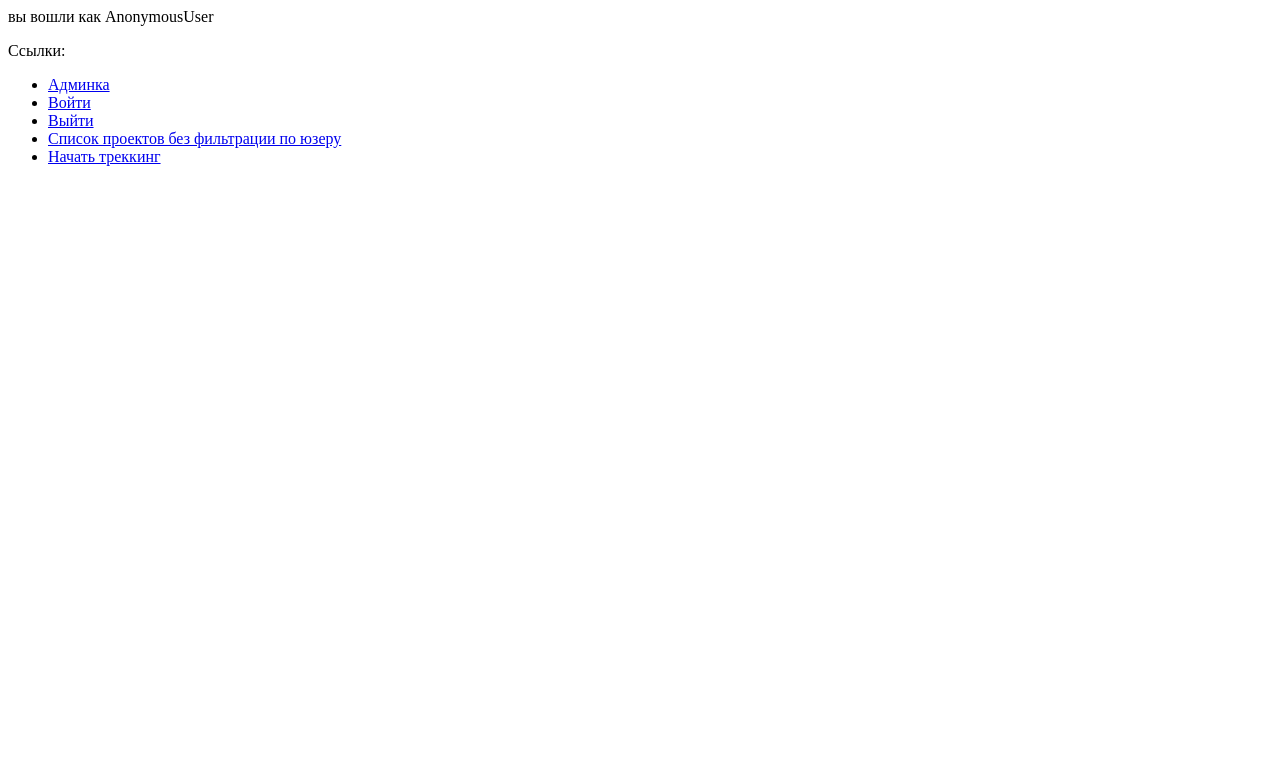
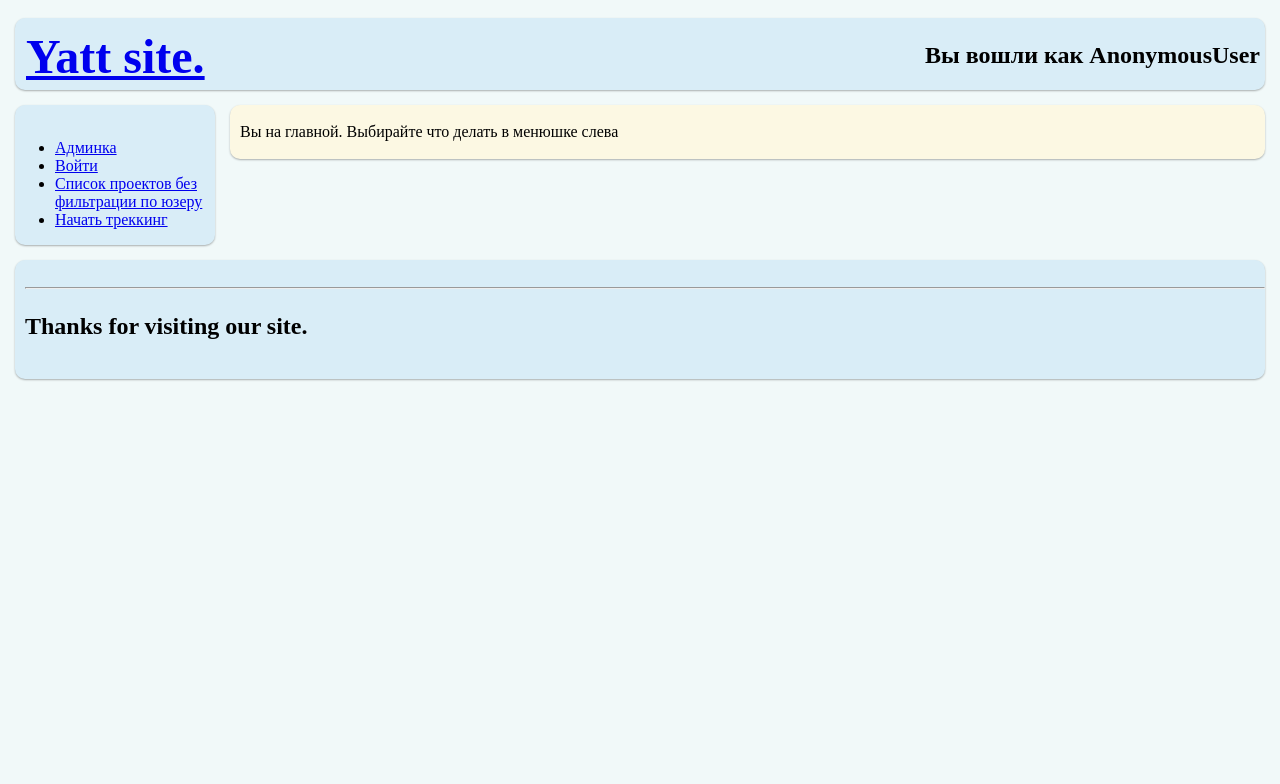
Before and after one commit to velpavel/yatt, a Django app: page / in a window 1280 px wide. Shown: the top 784 px of the page. Run offline with Django 3.2, Linux system fonts and the light colour scheme.

Commit message:
Add basic makeup.
Добавлена базовая вёрстка. меню помещено  отдельный блок и теперь есть на
каждой страничке.

```diff
--- a/yatt/yatt/settings.py
+++ b/yatt/yatt/settings.py
@@ -121,7 +121,8 @@ INSTALLED_APPS = (
     'django.contrib.admin',
     # Uncomment the next line to enable admin documentation:
     # 'django.contrib.admindocs',
-    'timerecords'
+    'timerecords',
+    'yatt',
 )
 
 # A sample logging configuration. The only tangible logging
--- /dev/null
+++ b/yatt/yatt/static/main.css
@@ -0,0 +1,44 @@
+Body{
+    margin: 15px;
+    margin-top:0px;
+    padding: 0;
+    padding-top:0px;
+    background:#f1f9f9;
+ }
+ div{
+    border-radius: 10px;}
+#head_block, #menu_block, #content_block, #footer_block{
+    box-shadow: 0 1px 2px rgba(0, 0, 0, 0.3);}
+
+#head_block{
+    position:relative;
+    background:#D9EDF7;
+    padding: 10px 10px 5px 10px; /* Поля вокруг текста */
+    margin-bottom: 15px; /* Расстояние между заголовком и колонками */
+    font-size: 24px; /* Размер шрифта */
+    font-weight: bold; /* Жирное начертание */
+    color: black; /* Цвет символов */}
+
+#head_block h1{
+        margin:1px;}
+#hi_block{
+    position:absolute;
+    top: 0px;
+    right: 5px;}
+#menu_block{
+    width: 200px; /* Ширина меню */
+    background:#D9EDF7;
+    float: left;}
+#content_block{
+    background:#FCF8E3;
+    margin-left: 215px;    /* Отступ слева */
+    padding: 2px 10px;}
+#footer_block{
+    position: relative;
+    clear: both;
+    background:#D9EDF7;
+    padding: 15px 0 15px 10px; /* Поля вокруг текста */
+    top: 15px;/* Расстояние между footer и колонками */
+    font-size: 24px; /* Размер шрифта */
+    font-weight: bold; /* Жирное начертание */
+    color: black; /* Цвет символов */}
--- a/yatt/yatt/templates/base.html
+++ b/yatt/yatt/templates/base.html
@@ -3,16 +3,29 @@
 <head>
     <meta http-equiv="Content-Type" content="text/html; charset=utf-8">
     <title>{% block title %}{% endblock %}</title>
+    <link rel="stylesheet" type="text/css" href="{{ STATIC_URL }}main.css" />
     {% block style %}{% endblock %}
 </head>
 <body>
-    <h1><a href="/">Yatt site.</a></h1>
-    <br>
-    <p>#Будут и менюшки и остальное. Наверное в инклудах. Где-то на этой странице</p>
-    {% block content %}{% endblock %}
-    {% block footer %}
-    <hr>
-    <p>Thanks for visiting our site.</p>
-    {% endblock %}
+    <div id="head_block">
+        <div id="site_logo">
+            <h1><a href="/">Yatt site.</a></h1>
+        </div>
+        <div id="hi_block">
+            <p>Вы вошли как {{user}}</p>
+        </div>
+    </div>
+    <div id="menu_block">
+        {%include 'menu.html' %}
+    </div>
+    <div id="content_block">
+        {% block content %}<p>Тут должно что-то быть... Щёлкни в менюшку!</p>{% endblock %}
+    </div>
+    <div id="footer_block">
+        {% block footer %}
+            <hr>
+            <p>Thanks for visiting our site.</p>
+        {% endblock %}
+    </div>
 </body>
 </html>
--- a/yatt/yatt/templates/home.html
+++ b/yatt/yatt/templates/home.html
@@ -1,9 +1,7 @@
-<p>вы вошли как {{user}}</p>
-<p>Ссылки:</p>
-<ul>
-    <li><a href="/admin/">Админка</a></li>
-    <li><a href="/accounts/login/">Войти</a></li>
-    <li><a href="/accounts/logout/">Выйти</a></li>
-    <li><a href="/tracking/index/">Список проектов без фильтрации по юзеру</a></li>
-    <li><a href="/tracking/">Начать треккинг</a></li>
-</ul>
+{% extends "base.html" %}
+
+{% block title %}Главная{% endblock %}
+
+{% block content %}
+    <p>Вы на главной. Выбирайте что делать в менюшке слева</p>
+{% endblock %}
--- /dev/null
+++ b/yatt/yatt/templates/menu.html
@@ -0,0 +1,8 @@
+<div>
+    <ul>
+        <li><a href="/admin/">Админка</a></li>
+        <li><a href="/accounts/login/">Войти</a></li>
+        <li><a href="/tracking/index/">Список проектов без фильтрации по юзеру</a></li>
+        <li><a href="/tracking/">Начать треккинг</a></li>
+    </ul>
+</div>
--- a/yatt/yatt/templates/timerecords/Projects_to_start.html
+++ b/yatt/yatt/templates/timerecords/Projects_to_start.html
@@ -25,6 +25,6 @@
         <input type="radio" name="prjct" id="prjct{{ forloop.counter }}" value="{{ project.project.id }}" />
         <label for="prjct{{ forloop.counter }}">{{project.level}} {{ project.project.name }}  ({{project.duration}} | {{project.total_duration}})(<a href="/tracking/{{project.project.id}}/">О проекте</a>)</label><br>
     {% endfor %}
-    <input type="submit" value="Start" />
+    <input type="submit" value="Ок." />
     </form>
 {% endblock %}
--- a/yatt/yatt/urls.py
+++ b/yatt/yatt/urls.py
@@ -14,7 +14,7 @@ urlpatterns = patterns('',
     # Uncomment the next line to enable the admin:
     url(r'^admin/', include(admin.site.urls)),
 
-    #Главная - список ссылок Это временная мера
+    #Главная - просто заглушка. Это временная мера
     url(r'^$', 'yatt.views.home'),
     url(r'^accounts/login/$',login),
     url(r'^accounts/logout/$',logout),
--- a/yatt/yatt/views.py
+++ b/yatt/yatt/views.py
@@ -8,4 +8,4 @@ import datetime
 
 def home(request):
     user=request.user
-    return render_to_response('home.html', {'user': user})
+    return render_to_response('home.html', {}, context_instance=RequestContext(request))
```
